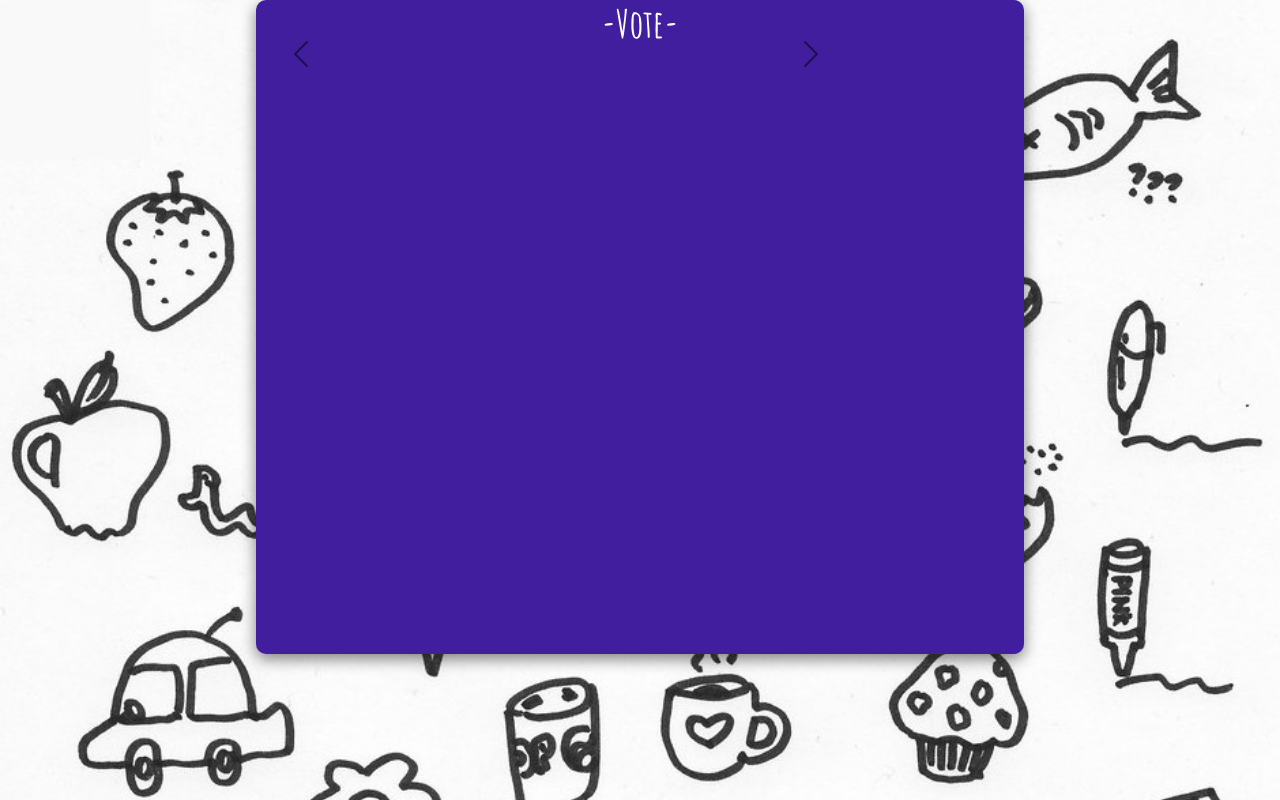
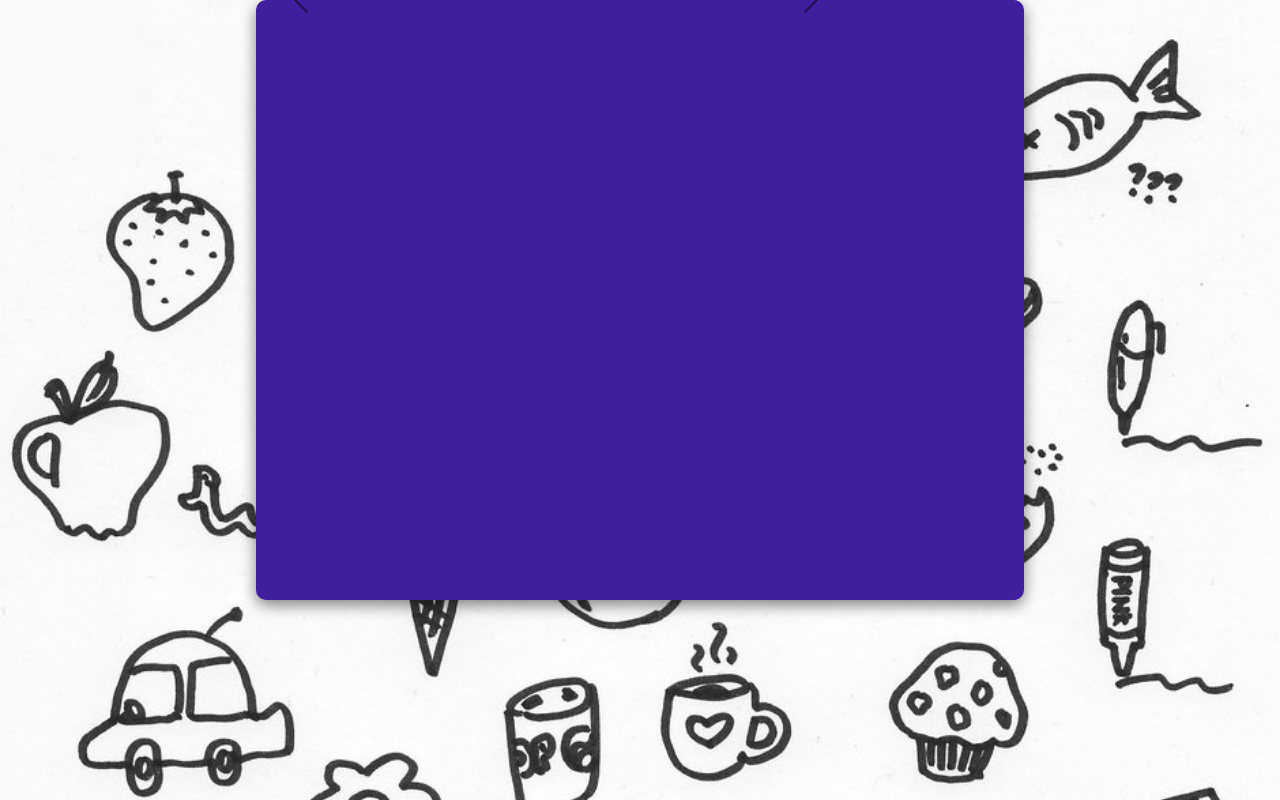
Before and after one commit to ZakRab/3-2-1-Sketch, a React (Create React App) app: page /vote/1 in a window 1280 px wide. Built offline with nearby package versions, Linux system fonts and the light colour scheme; a web font is replaced by a local one.

Commit message:
removes vote heading

```diff
--- a/src/components/Vote.jsx
+++ b/src/components/Vote.jsx
@@ -13,9 +13,7 @@ const Vote = ({ ToResults, SendVote }) => {
   return (
     <>
       <div className=" margin-auto sketch bg-blue  margin-center width-vw padding">
-        <div className="text-white text-center">
-          <h1 className="text-medium">-Vote-</h1>
-        </div>
+        <div className="text-white text-center"></div>
         <div className="min-carsosuel">
           <Carousel variant="dark" interval={null}>
             {userSketches &&
```
